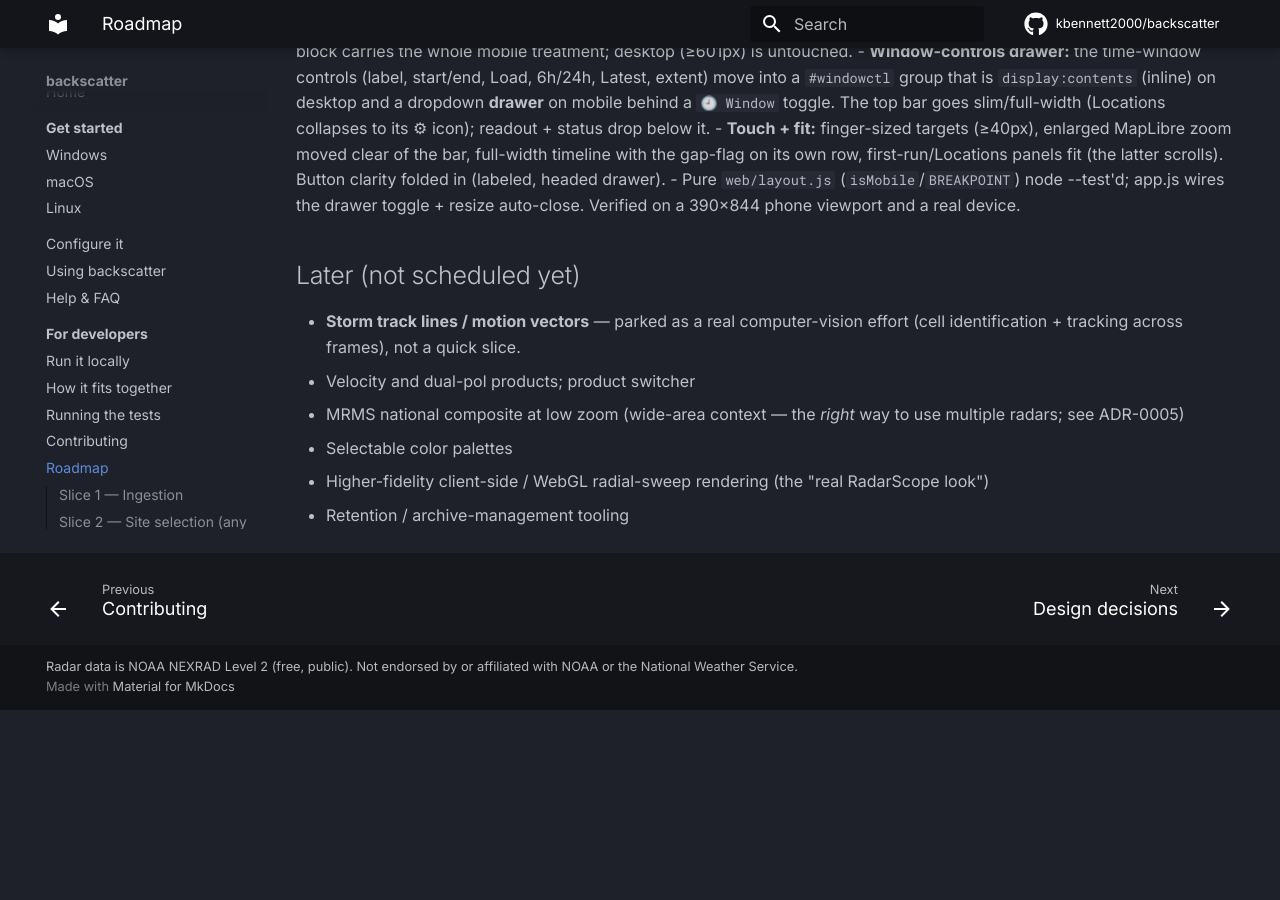
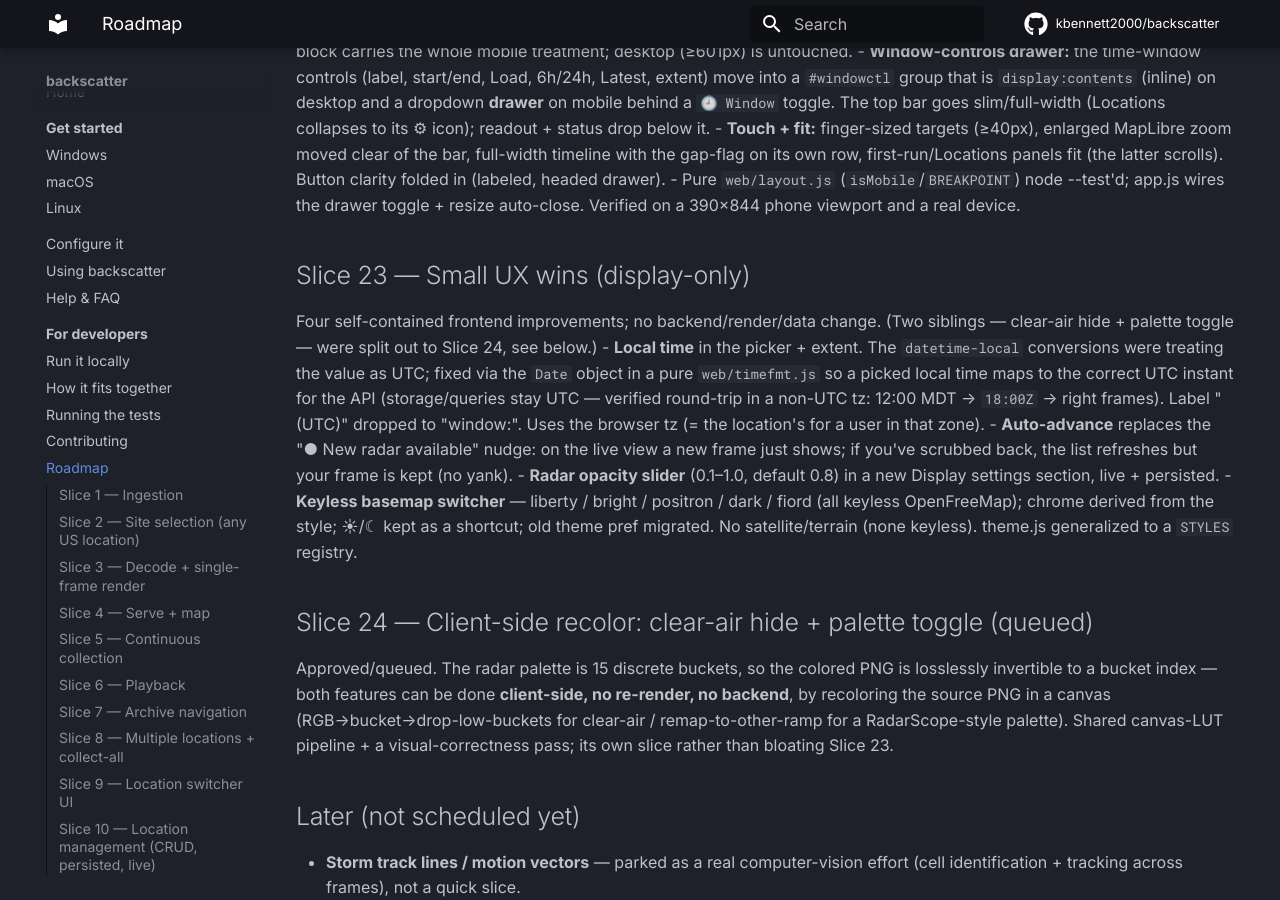
Before and after one commit to kbennett2000/backscatter, an MkDocs documentation site: the page built from docs/ROADMAP.md, in a window 1280 px wide and 900 px high, scrolled down 6917 px. Built offline with MkDocs 1.6.1 and Material for MkDocs 9.7.7, drawn with Linux system fonts in a browser that asks for light colours; comment, search, counter and statistics services are not loaded; before the commit the page ends 7627 px from its top, so only the background shows below that.

Commit message:
docs: add Slice 23 (UX wins) + queue Slice 24 (client-side recolor) in ROADMAP
Co-Authored-By: Claude Opus 4.8 <noreply@anthropic.com>

```diff
--- a/docs/ROADMAP.md
+++ b/docs/ROADMAP.md
@@ -342,6 +342,29 @@ layout. Pure responsive layout/CSS — no features, no rendering/data/backend ch
 - Pure `web/layout.js` (`isMobile`/`BREAKPOINT`) node --test'd; app.js wires the drawer
   toggle + resize auto-close. Verified on a 390×844 phone viewport and a real device.
 
+## Slice 23 — Small UX wins (display-only)
+Four self-contained frontend improvements; no backend/render/data change. (Two siblings —
+clear-air hide + palette toggle — were split out to Slice 24, see below.)
+- **Local time** in the picker + extent. The `datetime-local` conversions were treating the
+  value as UTC; fixed via the `Date` object in a pure `web/timefmt.js` so a picked local time
+  maps to the correct UTC instant for the API (storage/queries stay UTC — verified round-trip
+  in a non-UTC tz: 12:00 MDT → `18:00Z` → right frames). Label "(UTC)" dropped to "window:".
+  Uses the browser tz (= the location's for a user in that zone).
+- **Auto-advance** replaces the "● New radar available" nudge: on the live view a new frame
+  just shows; if you've scrubbed back, the list refreshes but your frame is kept (no yank).
+- **Radar opacity slider** (0.1–1.0, default 0.8) in a new Display settings section, live +
+  persisted.
+- **Keyless basemap switcher** — liberty / bright / positron / dark / fiord (all keyless
+  OpenFreeMap); chrome derived from the style; ☀/☾ kept as a shortcut; old theme pref
+  migrated. No satellite/terrain (none keyless). theme.js generalized to a `STYLES` registry.
+
+## Slice 24 — Client-side recolor: clear-air hide + palette toggle (queued)
+Approved/queued. The radar palette is 15 discrete buckets, so the colored PNG is losslessly
+invertible to a bucket index — both features can be done **client-side, no re-render, no
+backend**, by recoloring the source PNG in a canvas (RGB→bucket→drop-low-buckets for
+clear-air / remap-to-other-ramp for a RadarScope-style palette). Shared canvas-LUT pipeline +
+a visual-correctness pass; its own slice rather than bloating Slice 23.
+
 ## Later (not scheduled yet)
 - **Storm track lines / motion vectors** — parked as a real computer-vision effort (cell
   identification + tracking across frames), not a quick slice.
```
